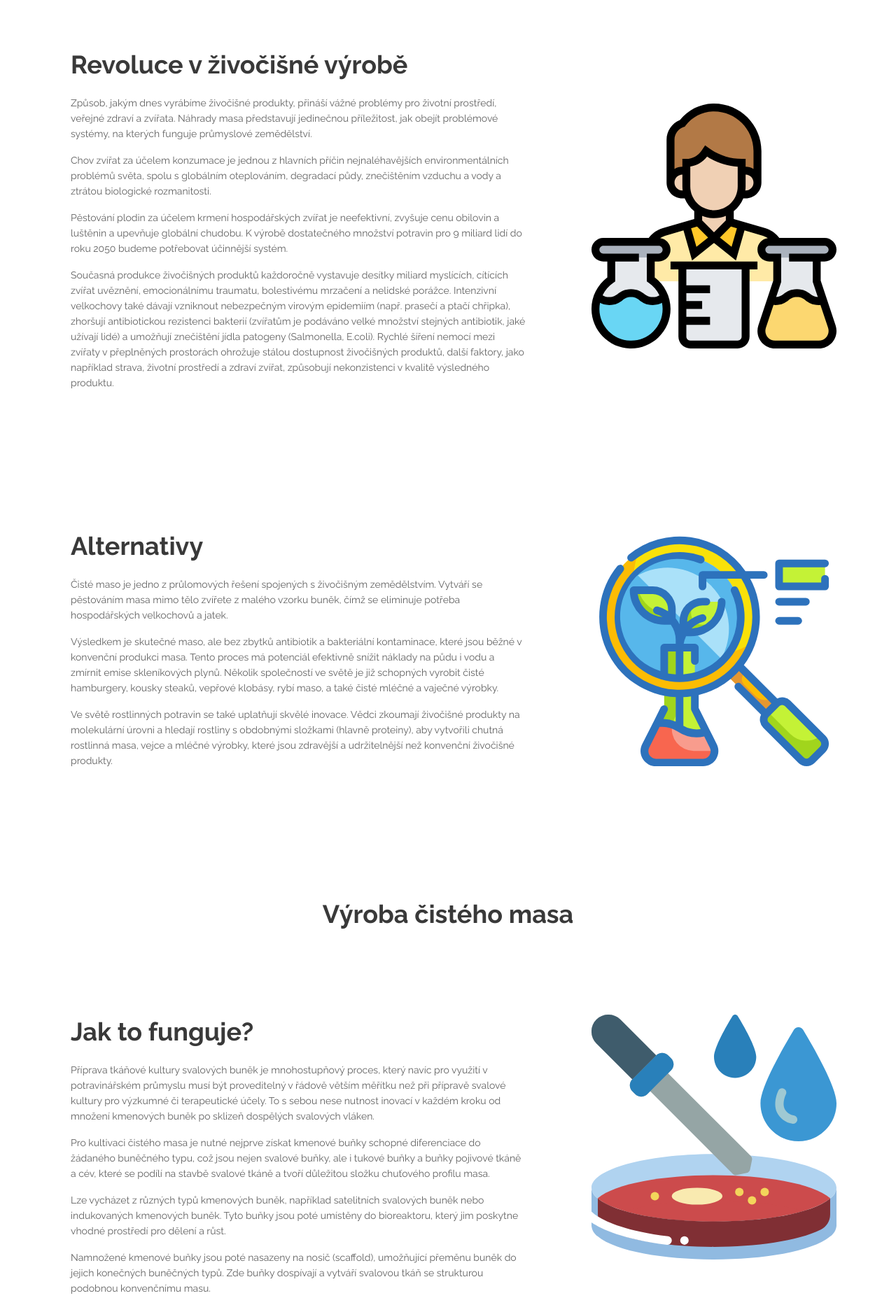
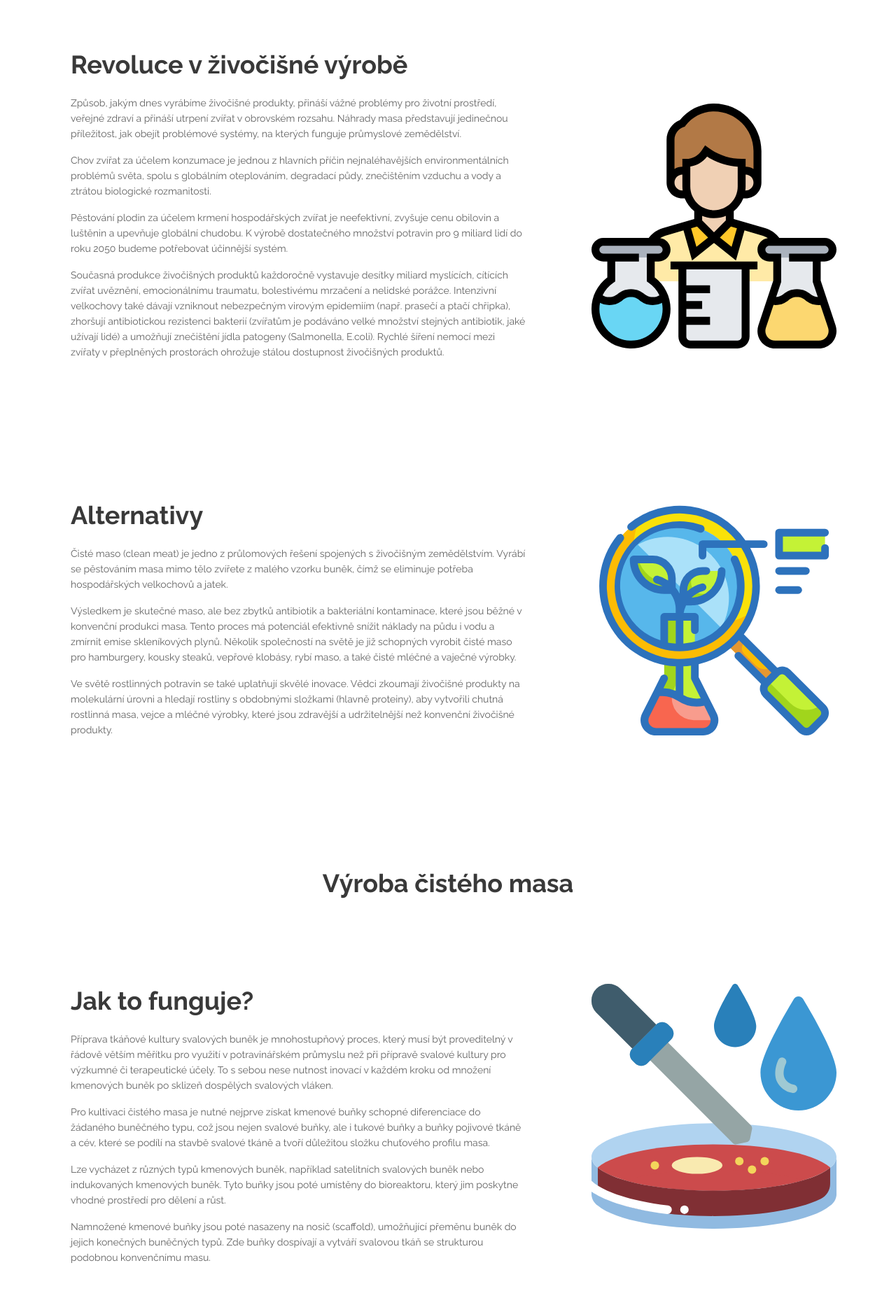
Before and after one commit to Matoo125/cleanmeat.cz, a plain HTML site: page index.html in a window 1280 px wide. Shown: the part 660-2515 px from the top of the page at 70% size. Drawn offline with Linux system fonts and the light colour scheme.

Commit message:
change text

```diff
--- a/index.html
+++ b/index.html
@@ -142,11 +142,11 @@
                 <div class="col-lg-8">
                     <div class="text-container">
                         <h2>Revoluce v živočišné výrobě</h2>
-                        <p>Způsob, jakým dnes vyrábíme živočišné produkty, přináší vážné problémy pro životní prostředí, veřejné zdraví a zvířata. Náhrady masa představují jedinečnou příležitost, jak obejít problémové systémy, na kterých funguje průmyslové zemědělství.  </p>
+                        <p>Způsob, jakým dnes vyrábíme živočišné produkty, přináší vážné problémy pro životní prostředí, veřejné zdraví a přináší utrpení zvířat v obrovském rozsahu. Náhrady masa představují jedinečnou příležitost, jak obejít problémové systémy, na kterých funguje průmyslové zemědělství.    </p>
 <p>Chov zvířat za účelem konzumace je jednou z hlavních příčin nejnaléhavějších environmentálních problémů světa, spolu s globálním oteplováním, degradací půdy, znečištěním vzduchu a vody a ztrátou biologické rozmanitosti.</p>
 <p>Pěstování plodin za účelem krmení hospodářských zvířat je neefektivní, zvyšuje cenu obilovin a luštěnin a upevňuje globální chudobu. K výrobě dostatečného množství potravin pro 9 miliard lidí do roku 2050 budeme potřebovat účinnější systém.</p>
 <p>Současná produkce živočišných produktů každoročně vystavuje desítky miliard myslících, cítících zvířat uvěznění, emocionálnímu traumatu, bolestivému mrzačení a nelidské porážce.
-Intenzivní velkochovy také dávají vzniknout nebezpečným virovým epidemiím (např. prasečí a ptačí chřipka), zhoršují antibiotickou rezistenci bakterií (zvířatům je podáváno velké množství stejných antibiotik, jaké užívají lidé) a umožňují znečištění jídla patogeny (Salmonella, E.coli). Rychlé šíření nemocí mezi zvířaty v přeplněných prostorách ohrožuje stálou dostupnost živočišných produktů, další faktory, jako například strava, životní prostředí a zdraví zvířat, způsobují nekonzistenci v kvalitě výsledného produktu.</p>
+Intenzivní velkochovy také dávají vzniknout nebezpečným virovým epidemiím (např. prasečí a ptačí chřipka), zhoršují antibiotickou rezistenci bakterií (zvířatům je podáváno velké množství stejných antibiotik, jaké užívají lidé) a umožňují znečištění jídla patogeny (Salmonella, E.coli). Rychlé šíření nemocí mezi zvířaty v přeplněných prostorách ohrožuje stálou dostupnost živočišných produktů.</p>
                     </div> <!-- end of text-container -->
                 </div> <!-- end of col -->
                 <div class="col-lg-4">
@@ -166,9 +166,9 @@ Intenzivní velkochovy také dávají vzniknout nebezpečným virovým epidemií
                 <div class="col-lg-8">
                     <div class="text-container">
                         <h2>Alternativy</h2>
-                        <p>Čisté maso je jedno z průlomových řešení spojených s živočišným zemědělstvím. Vytváří se pěstováním masa mimo tělo zvířete z malého vzorku buněk, čímž se eliminuje potřeba hospodářských velkochovů a jatek.</p>
+                        <p>Čisté maso (clean meat) je jedno z průlomových řešení spojených s živočišným zemědělstvím. Vyrábí se pěstováním masa mimo tělo zvířete z malého vzorku buněk, čímž se eliminuje potřeba hospodářských velkochovů a jatek.</p>
 
-<p>Výsledkem je skutečné maso, ale bez zbytků antibiotik a bakteriální kontaminace, které jsou běžné v konvenční produkci masa. Tento proces má potenciál efektivně snížit náklady na půdu i vodu a zmírnit emise skleníkových plynů. Několik společností ve světě je již schopných vyrobit čisté hamburgery, kousky steaků, vepřové klobásy, rybí maso, a také čisté mléčné a vaječné výrobky.</p>
+<p>Výsledkem je skutečné maso, ale bez zbytků antibiotik a bakteriální kontaminace, které jsou běžné v konvenční produkci masa. Tento proces má potenciál efektivně snížit náklady na půdu i vodu a zmírnit emise skleníkových plynů. Několik společností na světě je již schopných vyrobit čisté maso pro hamburgery, kousky steaků, vepřové klobásy, rybí maso, a také čisté mléčné a vaječné výrobky.</p>
 
 <p>Ve světě rostlinných potravin se také uplatňují skvělé inovace. Vědci zkoumají živočišné produkty na molekulární úrovni a hledají rostliny s obdobnými složkami (hlavně proteiny), aby vytvořili chutná rostlinná masa, vejce a mléčné výrobky, které jsou zdravější a udržitelnější než konvenční živočišné produkty. </p>
                     </div> <!-- end of text-container -->
@@ -200,7 +200,7 @@ Intenzivní velkochovy také dávají vzniknout nebezpečným virovým epidemií
                 <div class="col-lg-8">
                     <div class="text-container">
                         <h2>Jak to funguje?</h2>
-                      <p>Příprava tkáňové kultury svalových buněk je mnohostupňový proces, který navíc pro využití v potravinářském průmyslu musí být proveditelný v řádově větším měřítku než při přípravě svalové kultury pro výzkumné či terapeutické účely. To s sebou nese nutnost inovací v každém kroku od množení kmenových buněk po sklizeň dospělých svalových vláken.</p>
+                      <p>Příprava tkáňové kultury svalových buněk je mnohostupňový proces, který musí být proveditelný v řádově větším měřítku pro využití v potravinářském průmyslu než při přípravě svalové kultury pro výzkumné či terapeutické účely. To s sebou nese nutnost inovací v každém kroku od množení kmenových buněk po sklizeň dospělých svalových vláken.</p>
 
 <p>Pro kultivaci čistého masa je nutné nejprve získat kmenové buňky schopné diferenciace do žádaného buněčného typu, což jsou nejen svalové buňky, ale i tukové buňky a buňky pojivové tkáně a cév, které se podílí na stavbě svalové tkáně a tvoří důležitou složku chuťového profilu masa. </p>
 
@@ -228,7 +228,7 @@ Intenzivní velkochovy také dávají vzniknout nebezpečným virovým epidemií
                             <h2>Prostor pro inovaci</h2>
 <p>Pro úspěch čistého masa je potřeba, aby jej bylo možné připravit ve velkém množství, aby jeho výroba byla šetrná pro životní prostředí a aby celkové náklady byly schopné konkurovat konvenčnímu masu. Existuje několik oblastí, kde je stále nutné učinit významný technologický pokrok. </p>
 
-<p>Je nutné vytvořit speciální buněčné linie z různých hospodářských druhů zvířat s vlastnostmi vhodnými pro masivní dělení v podmínkách bioreaktoru a vyvinout postupy jejich kultivace a skladování. </p>
+<p>Je nutné vytvořit speciální buněčné linie z různých hospodářských druhů zvířat s vlastnostmi vhodnými pro dělení v podmínkách bioreaktoru a vyvinout postupy jejich kultivace a skladování. </p>
 
 <p>Další výzvou je navržení velkoobjemového bioreaktoru, který bude zajišťovat vhodné podmínky pro dělení buněk. Pro růst a dělení je také nezbytné vyvinout specifická kultivační média pro daný buněčný typ nebo kombinaci buněčných typů. </p>
 
```
Also changed, not shown: images/favicon.png (added).
